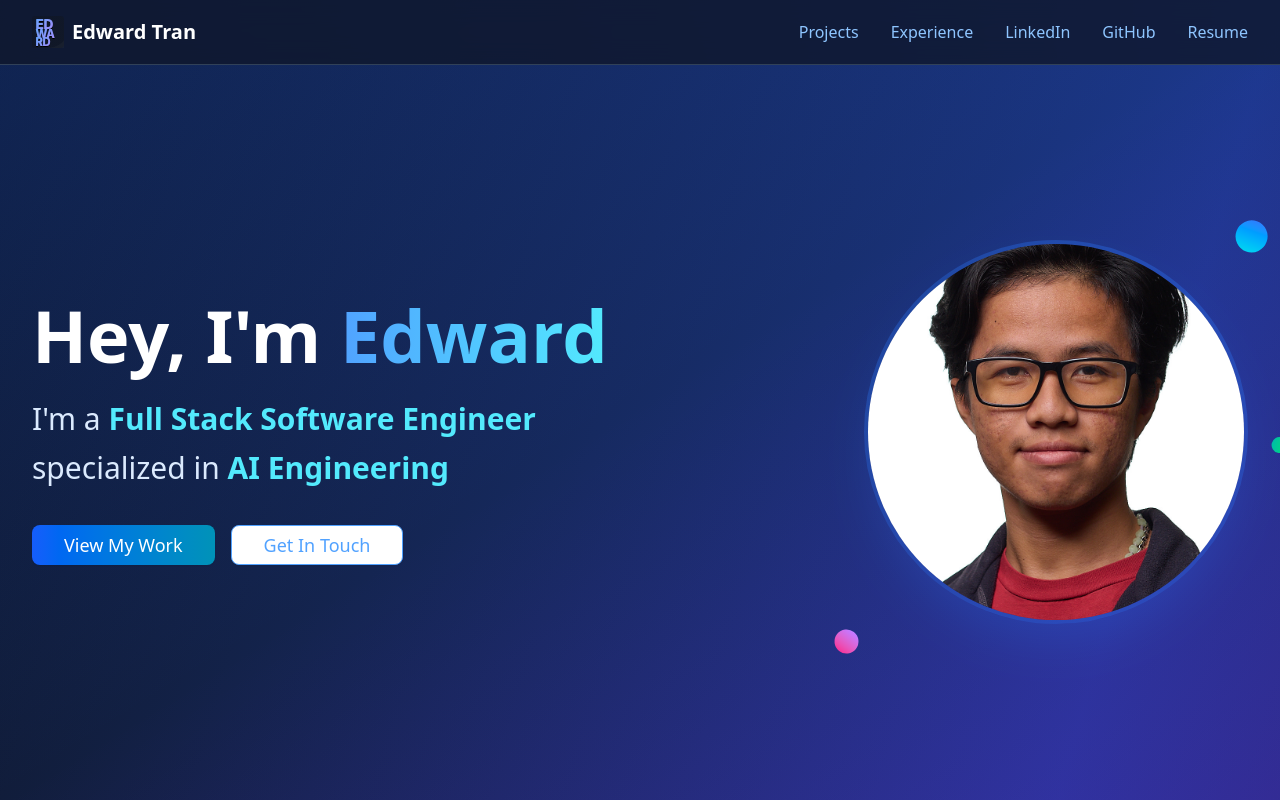
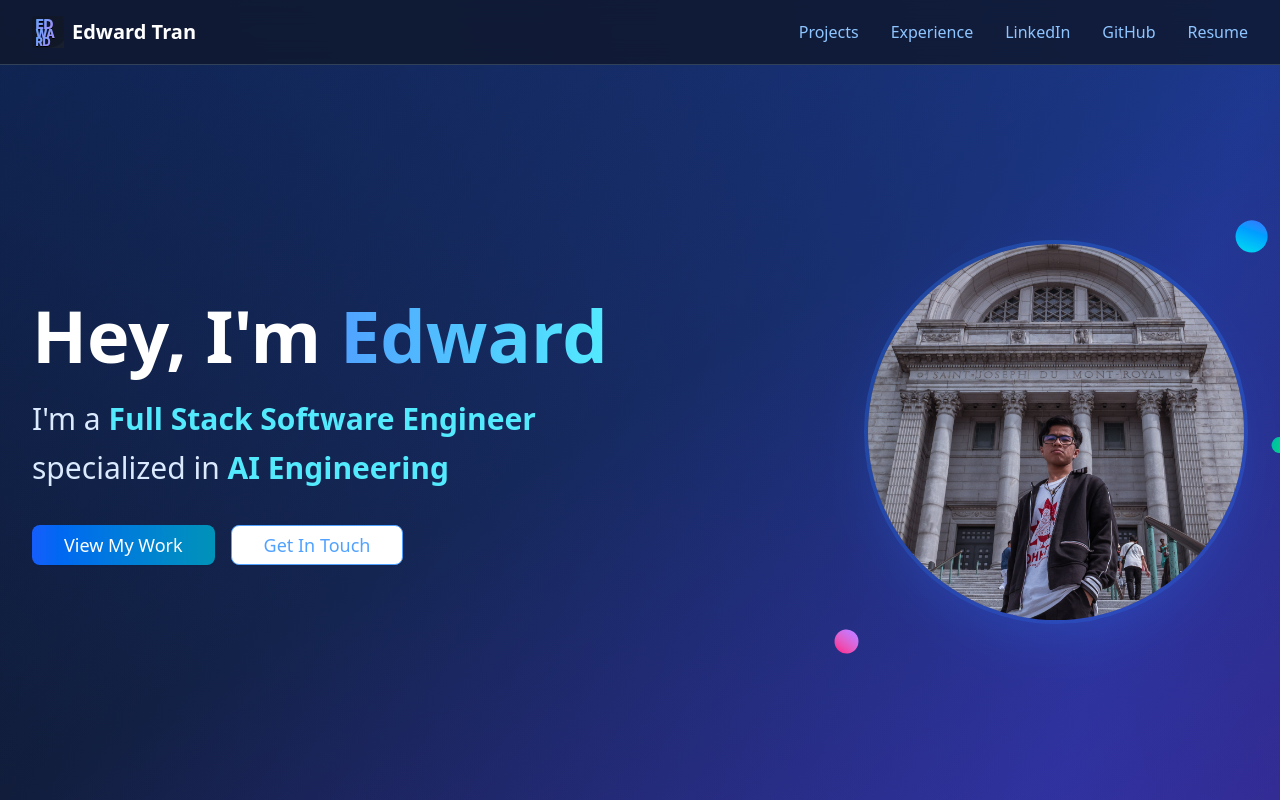
Before and after one commit to giaphutran12/my-portfolio, a Next.js app: page / in a window 1280 px wide. Shown: the top 800 px of the page. Built offline with nearby package versions, Linux system fonts and the light colour scheme.

Commit message:
change hero pic

```diff
--- a/src/components/HeroSection.tsx
+++ b/src/components/HeroSection.tsx
@@ -87,7 +87,7 @@ export function HeroSection() {
                 transition={{ duration: 0.3 }}
               >
                 <Image
-                  src="/Edward-photo-2.jpg"
+                  src="/Edward-photo-3.jpg"
                   alt="Edward - Full Stack Software Engineer"
                   width={384}
                   height={384}
```
Also changed, not shown: public/Edward-photo-3.jpg (added).
